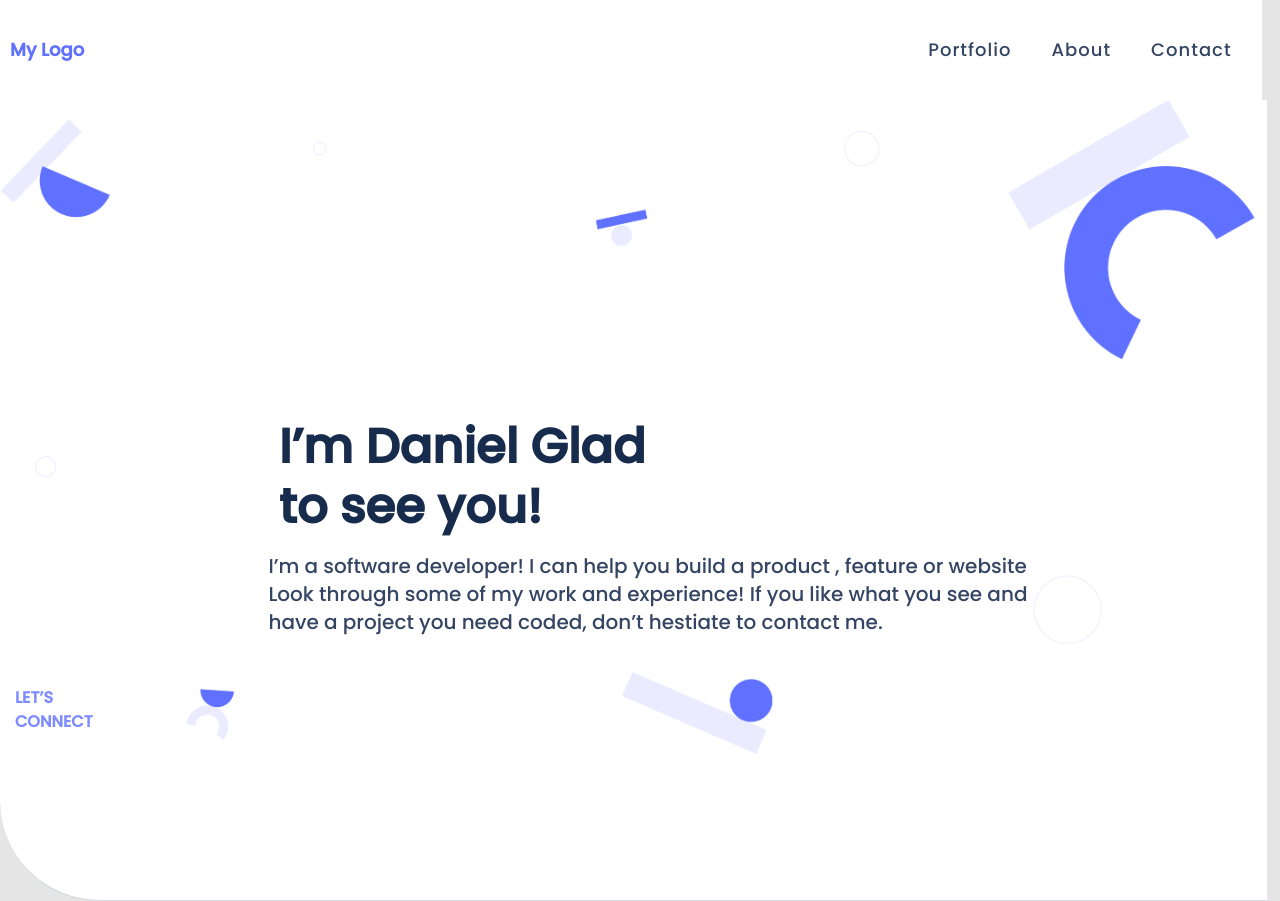
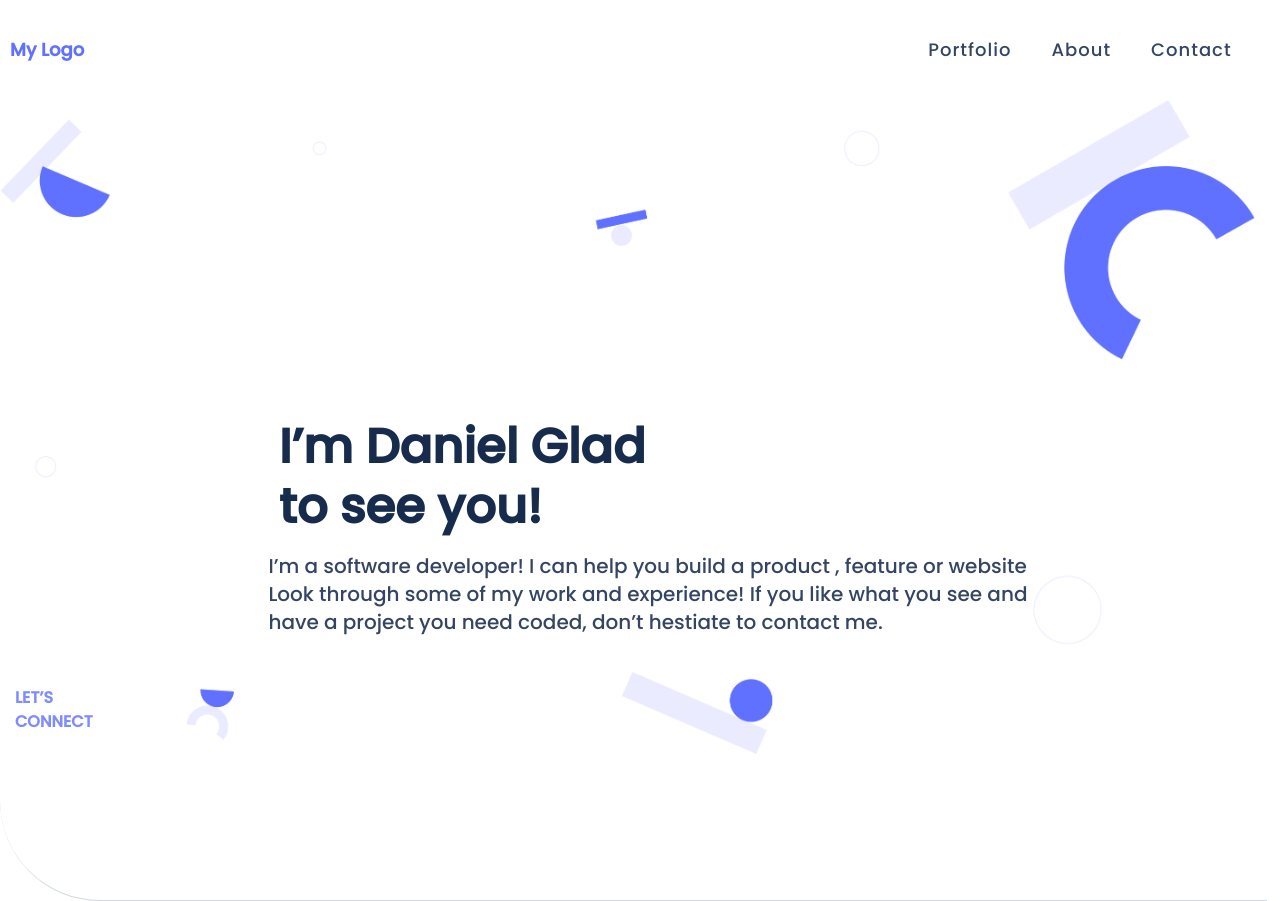
Before and after one commit to gdvl777/Portfolio-finish-mobile-version, a plain HTML site: page src/index.html in a window 1280 px wide. Shown: the top 901 px of the page. Drawn offline with Linux system fonts and the light colour scheme.

Commit message:
Update styles.css

```diff
--- a/src/styles.css
+++ b/src/styles.css
@@ -5,10 +5,6 @@
   margin: 0;
   text-decoration: none;
   list-style: none;
-}
-
-body {
-  background-color: #e5e5e5;
 }
 
 .web-nav {
```
